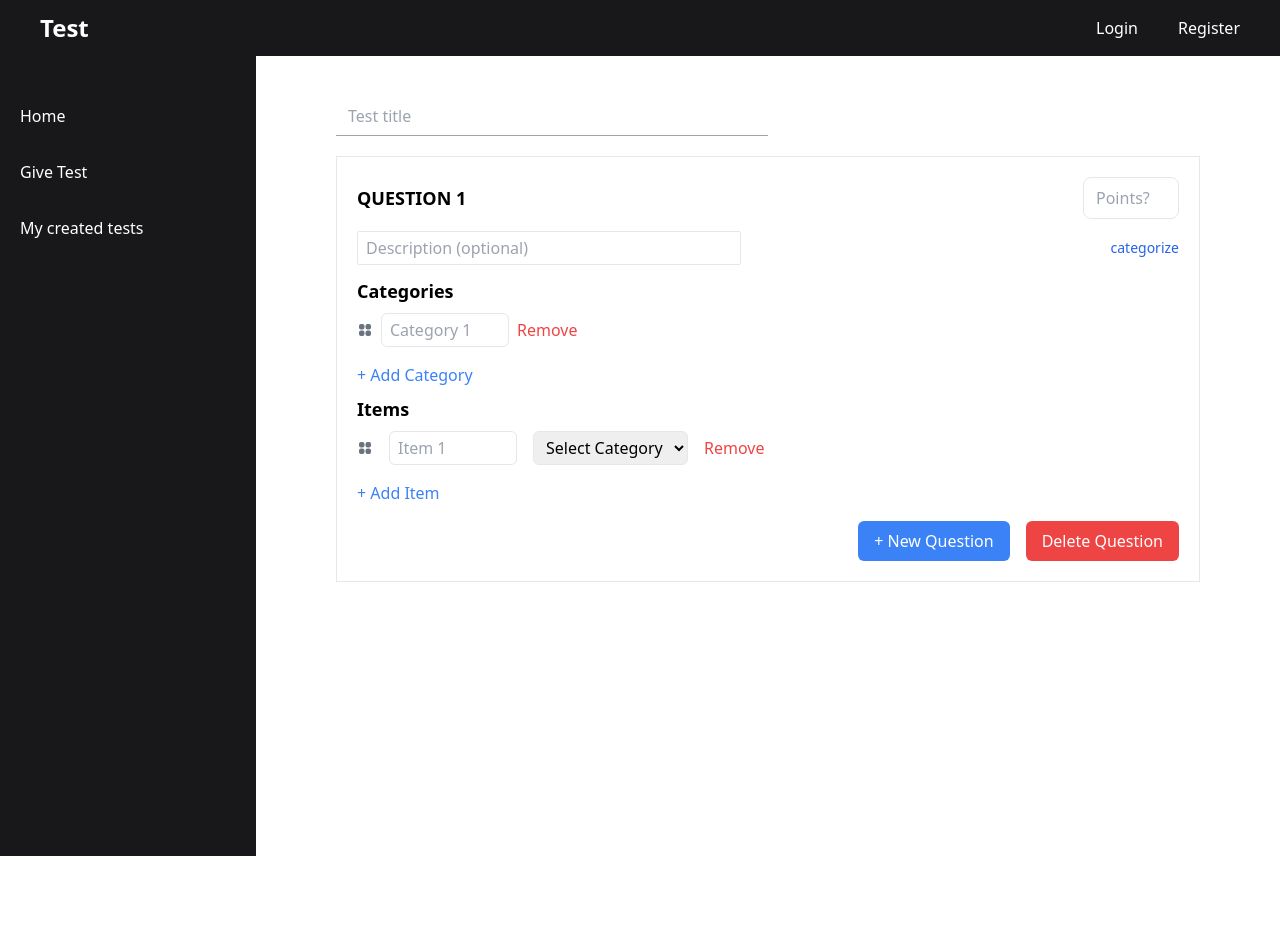
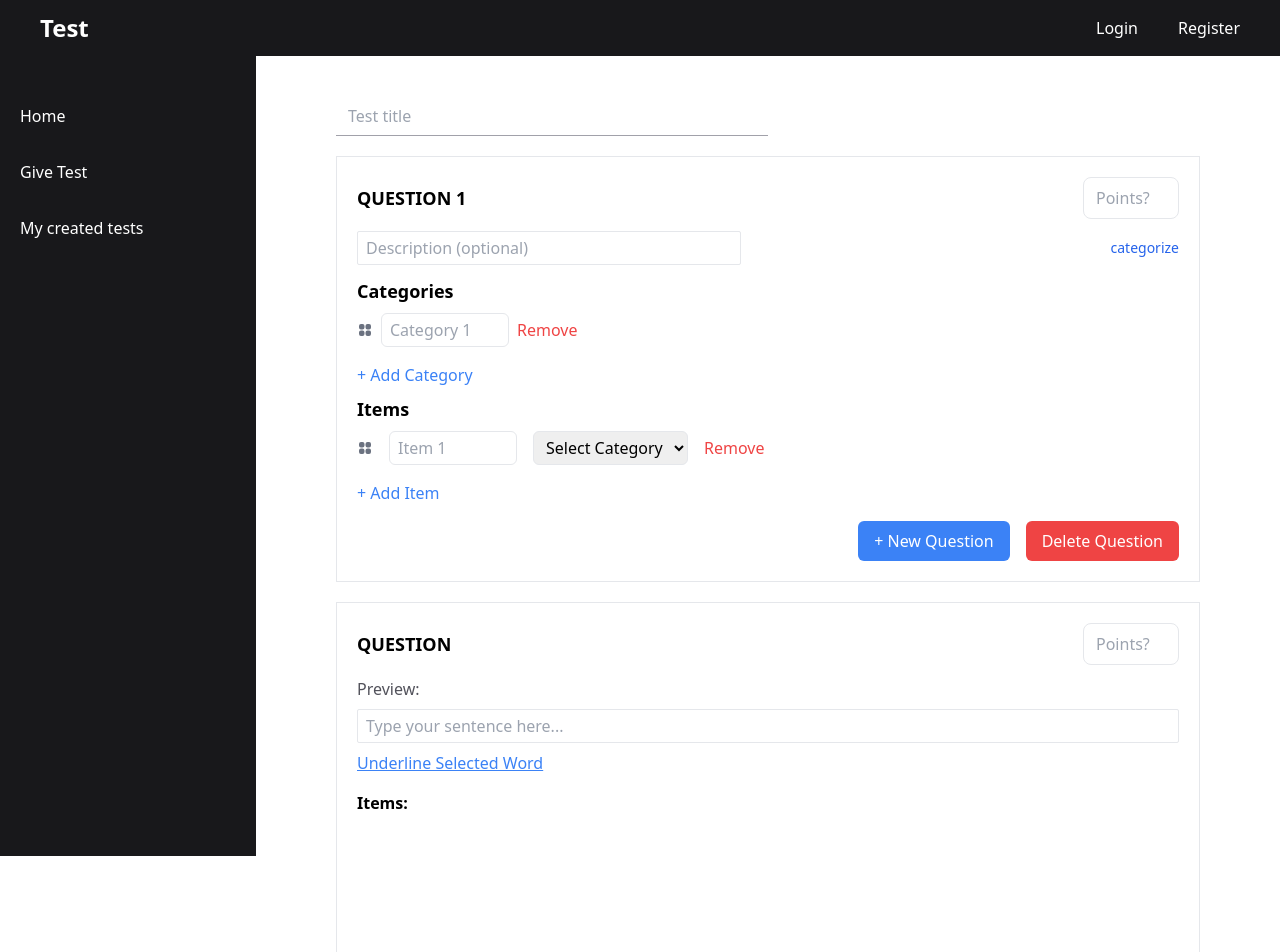
Before and after one commit to aadarshraj02/test-builder, a React (Vite) app in the folder client/: page /create-test in a window 1280 px wide. Shown: the top 952 px of the page. Before the commit the page ends 856 px from the top, so only its background shows below. Built offline with nearby package versions, Linux system fonts and the light colour scheme.

Commit message:
added layout for cloze type questions

```diff
--- a/client/src/App.jsx
+++ b/client/src/App.jsx
@@ -4,10 +4,13 @@ import Login from "./pages/Login";
 import Signup from "./pages/Signup";
 import CreateTest from "./pages/CreateTest";
 import GiveTest from "./pages/GiveTest";
+import { DndProvider } from "react-dnd";
+import { HTML5Backend } from "react-dnd-html5-backend";
 
 const App = () => {
   return (
     <div>
+      <DndProvider backend={HTML5Backend}>
         <Routes>
           <Route path="/" element={<Home />} />
           <Route path="/login" element={<Login />} />
@@ -15,6 +18,7 @@ const App = () => {
           <Route path="/create-test" element={<CreateTest />} />
           <Route path="/give-test" element={<GiveTest />} />
         </Routes>
+      </DndProvider>
     </div>
   );
 };
--- /dev/null
+++ b/client/src/components/Cloze Question/Cloze.jsx
@@ -0,0 +1,74 @@
+import React, { useState } from "react";
+import Item from "./Item";
+
+const Cloze = () => {
+  const [sentence, setSentence] = useState("");
+
+  const [items, setItems] = useState([]);
+
+  const handleUnderlineWord = () => {
+    const selectedText = window.getSelection().toString();
+    if (selectedText && !items.includes(selectedText)) {
+      setItems([...items, selectedText]);
+    }
+  };
+
+  const moveItem = (fromIndex, toIndex) => {
+    const updatedItems = [...items];
+    const [movedItem] = updatedItems.splice(fromIndex, 1);
+    updatedItems.splice(toIndex, 0, movedItem);
+    setItems(updatedItems);
+  };
+
+  const removeItem = (index) => {
+    setItems(items.filter((_, i) => i !== index));
+  };
+
+  const updateItem = (index, value) => {
+    setItems(items.map((item, i) => (i === index ? value : item)));
+  };
+
+  return (
+    <div className="min-h-[50vh] border p-5 my-5">
+      <div className="flex justify-between items-center">
+        <h2 className="text-lg font-semibold">QUESTION</h2>
+        <input
+          type="number"
+          placeholder="Points?"
+          className="border rounded-lg px-3 py-2 w-24 outline-none"
+        />
+      </div>
+      <div className="my-3">
+        <label className="block mb-2 font-medium text-zinc-600">Preview:</label>
+        <input
+          type="text"
+          placeholder="Type your sentence here..."
+          value={sentence}
+          onChange={(e) => setSentence(e.target.value)}
+          className="outline-none border px-2 py-1 rounded-sm w-full text-zinc-600"
+        />
+        <button
+          onClick={handleUnderlineWord}
+          className="mt-2 text-blue-500 underline"
+        >
+          Underline Selected Word
+        </button>
+      </div>
+      <div className="my-4">
+        <h3 className="font-semibold">Items:</h3>
+        {items.map((item, index) => (
+          <Item
+            key={index}
+            item={item}
+            index={index}
+            moveItem={moveItem}
+            removeItem={removeItem}
+            updateItem={updateItem}
+          />
+        ))}
+      </div>
+    </div>
+  );
+};
+
+export default Cloze;
--- /dev/null
+++ b/client/src/components/Cloze Question/Item.jsx
@@ -0,0 +1,47 @@
+import { useDrag, useDrop } from "react-dnd";
+import { HiSquares2X2 } from "react-icons/hi2";
+
+const Item = ({ item, index, moveItem, removeItem, updateItem }) => {
+  const [, ref] = useDrag({
+    type: "ITEM",
+    item: { index },
+  });
+
+  const [, drop] = useDrop({
+    accept: "ITEM",
+    hover: (draggedItem) => {
+      if (draggedItem.index !== index) {
+        moveItem(draggedItem.index, index);
+        draggedItem.index = index;
+      }
+    },
+  });
+
+  return (
+    <div
+      ref={(node) => ref(drop(node))}
+      className="flex items-center gap-2 mb-2"
+    >
+      <HiSquares2X2
+        className="text-gray-500 cursor-grab hover:text-black"
+        title="Drag"
+      />
+      <input
+        type="text"
+        placeholder={`Item ${index + 1}`}
+        value={item}
+        onChange={(e) => updateItem(index, e.target.value)}
+        className="border w-32 rounded-md outline-none px-2 py-1"
+      />
+      <button
+        type="button"
+        onClick={() => removeItem(index)}
+        className="text-red-500 hover:text-red-700"
+      >
+        Remove
+      </button>
+    </div>
+  );
+};
+
+export default Item;
--- a/client/src/pages/CreateTest.jsx
+++ b/client/src/pages/CreateTest.jsx
@@ -1,8 +1,8 @@
-import { DndProvider } from "react-dnd";
-import { HTML5Backend } from "react-dnd-html5-backend";
+
 import Categorize from "../components/Categorize Question/Categorize";
 import Navbar from "../components/Navbar";
 import Sidenav from "../components/Sidenav";
+import Cloze from "../components/Cloze Question/Cloze";
 
 const CreateTest = () => {
   return (
@@ -18,9 +18,12 @@ const CreateTest = () => {
             placeholder="Test title"
             className="sm:w-1/2 mb-5  h-[40px] px-3 border-b border-b-zinc-400 outline-none"
           />
-          <DndProvider backend={HTML5Backend}>
+
             <Categorize />
-          </DndProvider>
+
+
+            <Cloze />
+
         </div>
       </div>
     </div>
```
Lines whose indentation alone changed are shown as unchanged.
